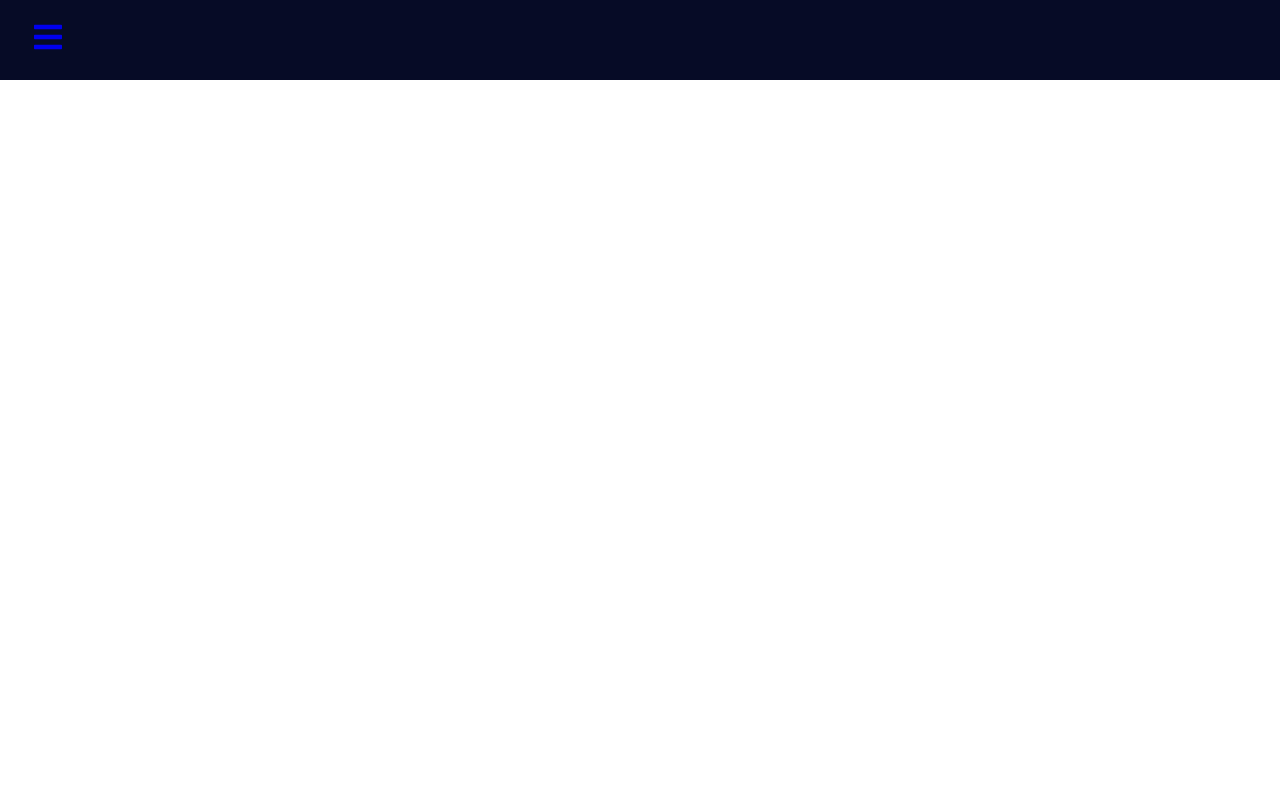
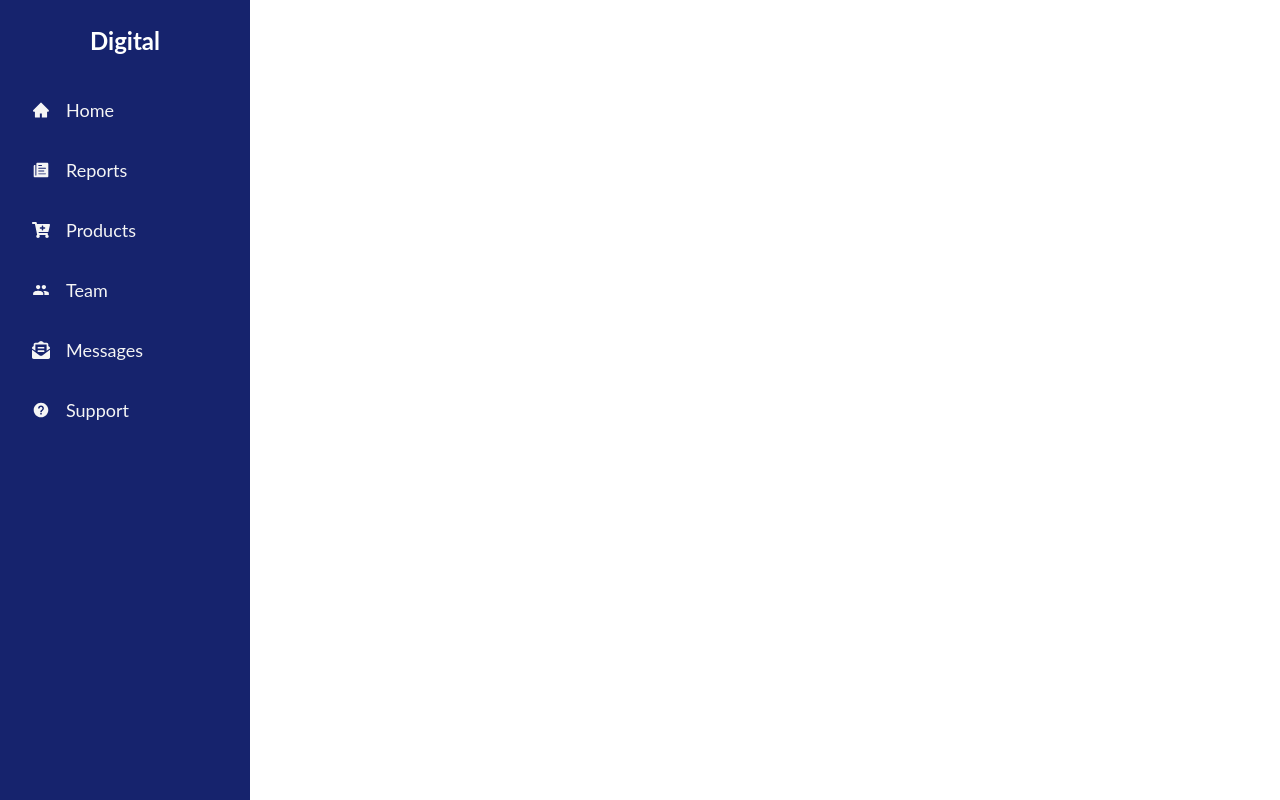
Before and after one commit to LontchiFrank/BridgeLabs_task, a React (Create React App) app: page /dashboard in a window 1280 px wide. Built offline with nearby package versions, Linux system fonts and the light colour scheme.

Commit message:
routes working

```diff
--- a/src/Navigation.js
+++ b/src/Navigation.js
@@ -22,6 +22,8 @@ function Navigation() {
         <Routes>
           <Route exact path="/signup" element={<Signup />} />
           <Route exact path="/dashboard" element={<Dashboard />} />
+          <Route path="/home" element={<Home />} />
+          <Route path="/products" element={<Products />} />
         </Routes>
       </ScrollToTop>
     </BrowserRouter>
--- a/src/components/Navbar/Navbar.css
+++ b/src/components/Navbar/Navbar.css
@@ -1,5 +1,9 @@
+* {
+  font-family: "Poppins", sans-serif;
+}
+
 .navbar {
-  background-color: #060b26;
+  background-color: #16236d;
   height: 80px;
   display: flex;
   justify-content: start;
@@ -13,7 +17,7 @@
 }
 
 .nav-menu {
-  background-color: #060b26;
+  background-color: #16236d;
   width: 250px;
   height: 100vh;
   display: flex;
@@ -41,6 +45,7 @@
 .nav-text a {
   text-decoration: none;
   color: #f5f5f5;
+  font-family: "Poppins", sans-serif;
   font-size: 18px;
   width: 95%;
   height: 100%;
@@ -59,7 +64,7 @@
 }
 
 .navbar-toggle {
-  background-color: #060b26;
+  background-color: #16236d;
   width: 100%;
   height: 80px;
   display: flex;
--- a/src/components/Navbar/Navbar.jsx
+++ b/src/components/Navbar/Navbar.jsx
@@ -15,17 +15,24 @@ function Navbar() {
   return (
     <>
       <IconContext.Provider value={{ color: "#fff" }}>
-        <div className="navbar">
+        {/* <div className="navbar">
           <Link to="#" className="menu-bars">
             <FaIcons.FaBars onClick={showSidebar} />
           </Link>
-        </div>
-        <nav className={sidebar ? "nav-menu active" : "nav-menu"}>
-          <ul className="nav-menu-items" onClick={showSidebar}>
+        </div> */}
+        <nav className={sidebar ? "nav-menu" : "nav-menu active"}>
+          <ul
+            className="nav-menu-items"
+            // onClick={showSidebar}
+            style={{ textAlign: "center" }}
+          >
             <li className="navbar-toggle">
-              <Link to="#" className="menu-bars">
+              {/* <Link to="#" className="menu-bars">
                 <AiIcons.AiOutlineClose />
-              </Link>
+              </Link> */}
+              <div style={{ width: "100%", textAlign: "center" }}>
+                <h2 style={{ color: "white" }}>Digital</h2>
+              </div>
             </li>
             {SidebarData.map((item, index) => {
               return (
--- a/src/pages/Dashboard/Dashboard.jsx
+++ b/src/pages/Dashboard/Dashboard.jsx
@@ -1,21 +1,17 @@
 import React from "react";
-import { BrowserRouter, Routes, Route, useLocation } from "react-router-dom";
+import { Router, Routes, Route, useLocation } from "react-router-dom";
 import Navbar from "../../components/Navbar/Navbar";
 import Home from "../Home/Home";
 import Products from "../Products/Products";
 import "./dash.css";
-function Dashboard({ children }) {
+function Dashboard() {
   return (
     <>
       <Navbar />
-      {children}
-      {/* <BrowserRouter>
-        <Navbar />
-        <Routes>
-          <Route path="/home" exact element={<Home />} />
-          <Route path="/products" element={<Products />} />
-        </Routes>
-      </BrowserRouter> */}
+      <Routes>
+        <Route path="/home" element={<Home />} />
+        <Route path="/products" element={<Products />} />
+      </Routes>
     </>
   );
 }
--- a/src/pages/Dashboard/dash.css
+++ b/src/pages/Dashboard/dash.css
@@ -1,4 +1,4 @@
-@import url("https://fonts.googleapis.com/css2?family=Lato&display=swap");
+/* @import url("https://fonts.googleapis.com/css2?family=Lato&display=swap"); */
 
 * {
   box-sizing: border-box;
--- a/src/pages/Home/Home.jsx
+++ b/src/pages/Home/Home.jsx
@@ -1,7 +1,22 @@
 import React from "react";
+import Navbar from "../../components/Navbar/Navbar";
 
 function Home() {
-  return <div>Home</div>;
+  return (
+    <div style={{ display: "flex" }}>
+      <div style={{ width: "15%", height: "100%" }}>
+        <Navbar />
+      </div>
+      <div>
+        <h1>Home</h1>
+        <p>
+          Users will not be able to find Switch in react-router-dom. They need
+          to install versions up to 5 or below 5. Try the below one, which will
+          work. If the user uses routes instead of Switch, it may not work.
+        </p>
+      </div>
+    </div>
+  );
 }
 
 export default Home;
--- a/src/pages/Signin/Signin.jsx
+++ b/src/pages/Signin/Signin.jsx
@@ -26,7 +26,7 @@ function Signin() {
     // const data = { emailData };
     login(emailData)
       .then(() => {
-        navigate("/dashboard");
+        navigate("/dashboard/*");
         console.log("successful");
       })
       .catch((err) => {
--- a/src/pages/Signup/Signup.jsx
+++ b/src/pages/Signup/Signup.jsx
@@ -64,7 +64,7 @@ function Signup() {
     registerUsers(data)
       .then(() => {
         console.log("Successfull");
-        navigate("/dashboard");
+        navigate("/dashboard/*");
       })
       .catch((err) => {
         console.log(err, "Failed");
```
Also changed, not shown: src/pages/Dashboard/Routing.js (added, +21 -0 lines).
